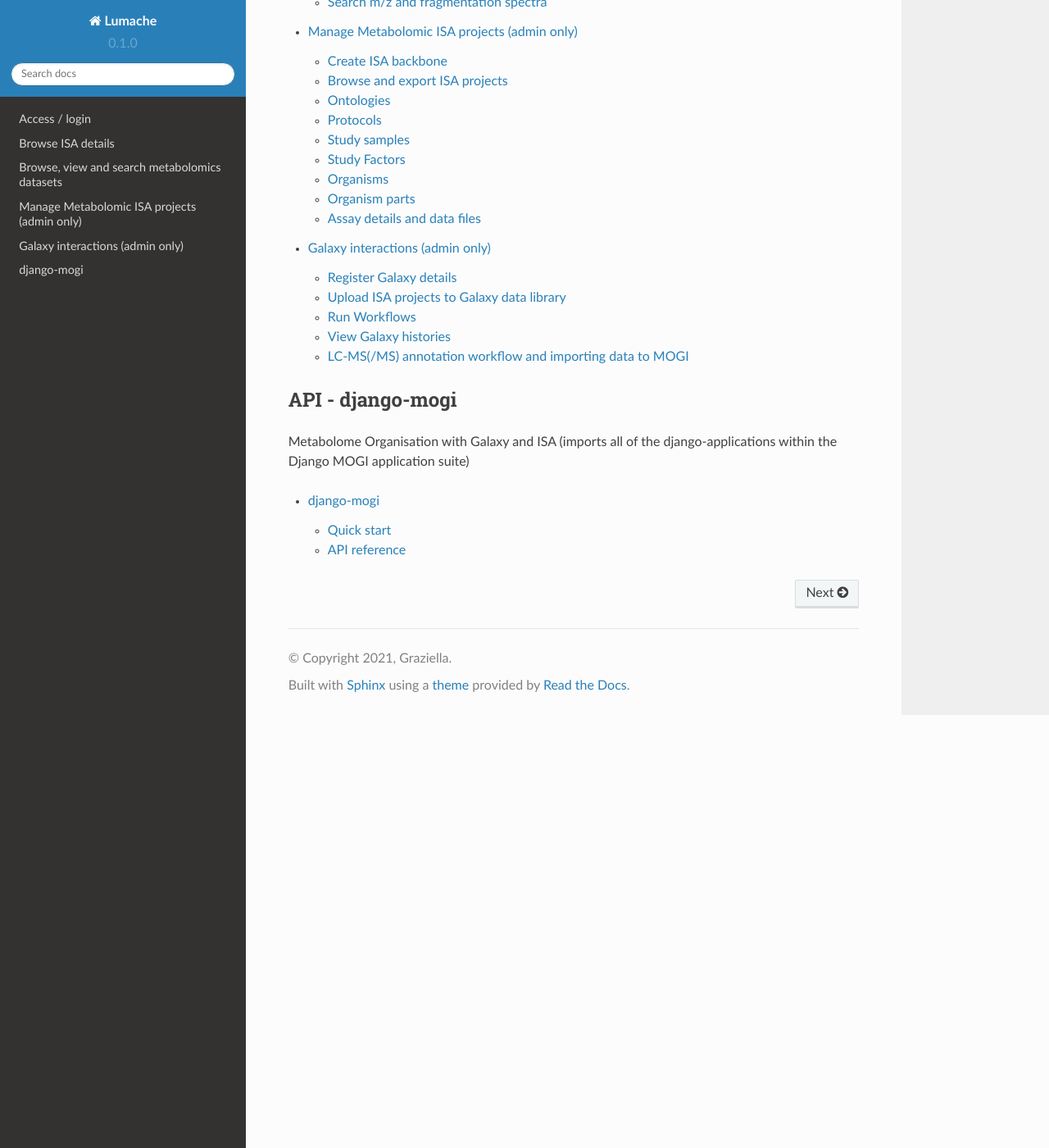
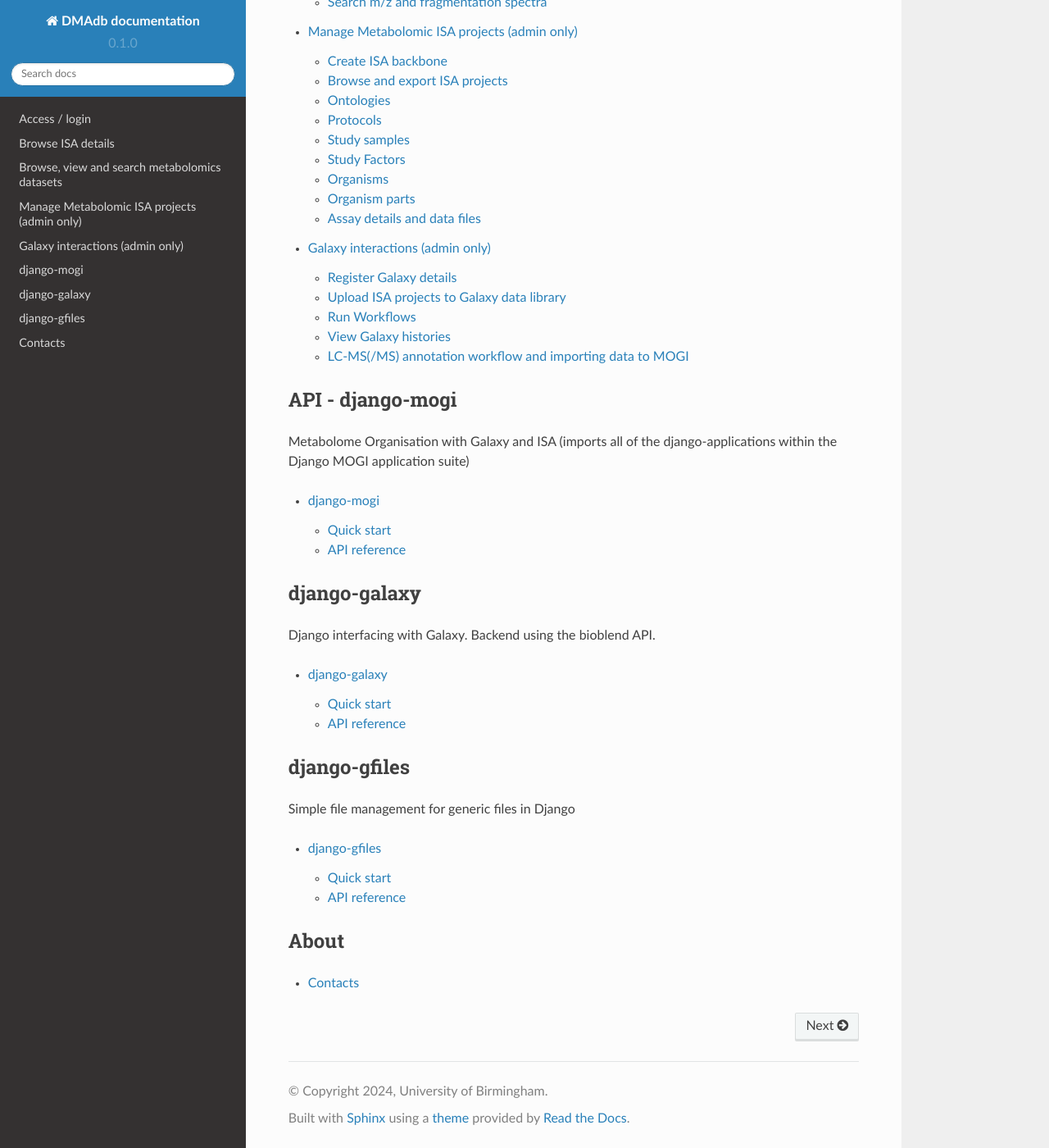
Before and after one commit to computational-metabolomics/dmadb-docs, a Sphinx documentation site: the page built from docs/source/index.rst, in a window 1280 px wide and 1400 px high, scrolled down 717 px. Shown: the whole window at 82% size. Built offline with Sphinx 7.4.7 and the Read the Docs theme 2.0.0, drawn with Linux system fonts in a browser that asks for light colours; pages that are not in the unit, such as notebooks, are missing from menus.

```diff
--- a/docs/source/conf.py
+++ b/docs/source/conf.py
@@ -2,9 +2,9 @@
 
 # -- Project information
 
-project = 'Lumache'
-copyright = '2021, Graziella'
-author = 'Graziella'
+project = 'DMAdb documentation'
+copyright = '2024, University of Birmingham'
+author = 'University of Birmingham'
 
 release = '0.1'
 version = '0.1.0'
--- a/docs/source/contacts.rst
+++ b/docs/source/contacts.rst
@@ -9,7 +9,6 @@
 Tom Lawson
 ''''''''''''''''''''''
 | Computational metabolomics
-| Metabolomics and System Toxicology Laboratory
 | University of Birmingham, United Kingdom
 | tnl495@bham.ac.uk
 |
@@ -38,7 +37,6 @@
 Mark Viant
 ''''''''''''''''''''''
 | Metabolomics and System Toxicology Laboratory
-| Phenome Centre Birmingham (PCB)
 | School of Bioscience, University of Birmingham, United Kingdom
 | m.viant@bham.ac.uk
 |
--- a/docs/source/index.rst
+++ b/docs/source/index.rst
@@ -25,3 +25,32 @@
    :maxdepth: 2
 
    django-mogi <django-mogi/index.rst>
+
+
+django-galaxy
+''''''''''''''''''''''''''''''''''''''''''''''''''
+Django interfacing with Galaxy. Backend using the bioblend API.
+
+.. toctree::
+   :maxdepth: 2
+
+   django-galaxy  <django-galaxy/index.rst>
+
+
+django-gfiles
+''''''''''''''''''''''''''''''''''''''''''''''''''
+Simple file management for generic files in Django
+
+.. toctree::
+   :maxdepth: 2
+
+   django-gfiles <django-gfiles/index.rst>
+
+
+
+About
+''''''''''''''''''''''''''''''''''''''''''''''''''
+
+.. toctree::
+
+   Contacts  <contacts.rst>
```
Also changed, not shown: docs/source/api.rst (deleted, +0 -7 lines), lumache.py (deleted, +0 -23 lines).
